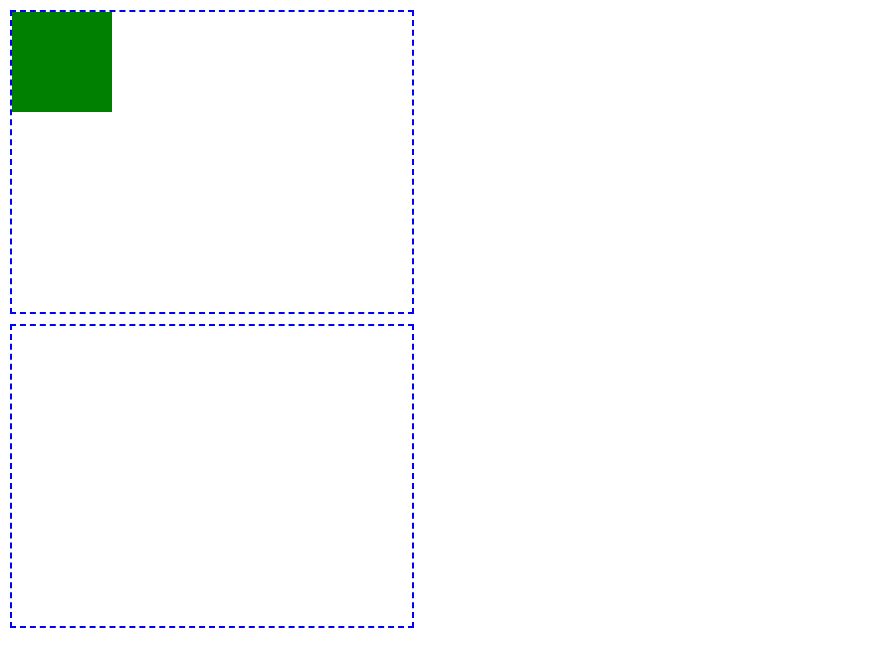
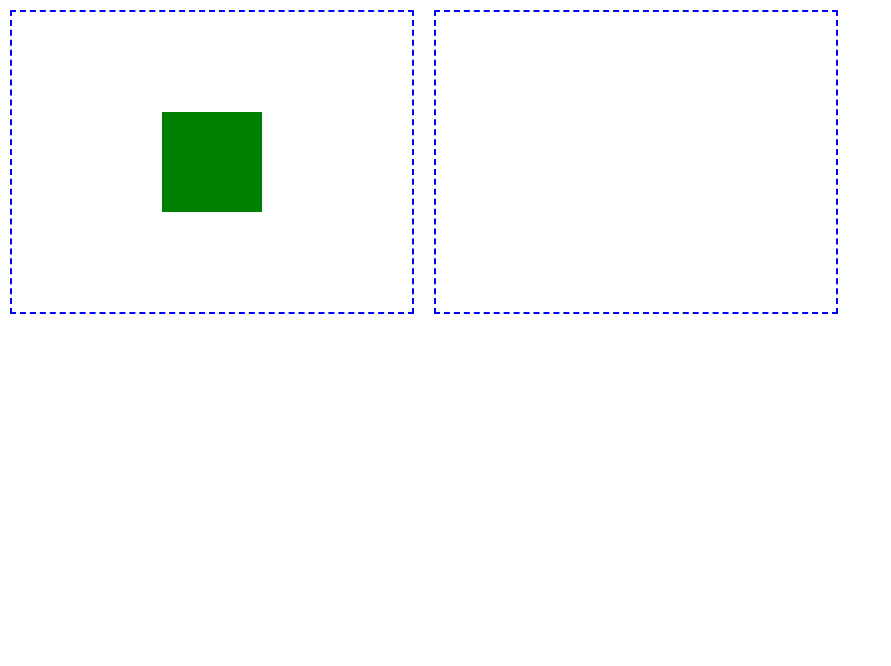
Before and after one commit to its-all-waves/drag-n-drop-html-nodes-from-bank-of-draggables, a plain HTML site: page index.html in a window 1280 px wide. Shown: the whole page, without its empty margins (0-891 px from the left). Drawn offline with Linux system fonts and the light colour scheme.

Commit message:
works - body flex or grid. scoot remEvtLstnrs

```diff
--- a/script.js
+++ b/script.js
@@ -47,8 +47,6 @@ function pointerUp(e) {
 	const draggable = e.target
 	draggable.classList.remove('holding')
 	draggable.style.position = ''
-	draggable.removeEventListener('pointermove', pointerMove)
-	draggable.removeEventListener('pointerup', pointerUp)
 
 	// determine where we are so we can drop the item there, if appropriate...
 	// 'hide' the draggable from 'view' so we can at what's under it, get what's under, then 'unhide the draggable
@@ -60,10 +58,12 @@ function pointerUp(e) {
 	if (
 		dropZone.classList.contains('receiver') ||
 		dropZone.classList.contains('origin')
-	) {
-		dropZone.appendChild(draggable);
-	}
+		) {
+			dropZone.appendChild(draggable);
+		}
 
+	draggable.removeEventListener('pointermove', pointerMove)
+	draggable.removeEventListener('pointerup', pointerUp)
 }
 
 
--- a/style.css
+++ b/style.css
@@ -1,4 +1,5 @@
 body {
+	display: flex;
 	box-sizing: border-box;
 	margin: 0;
 	padding: 0;
@@ -10,6 +11,10 @@ body {
 	height: 300px;
 	width: 400px;
 	margin: 10px;
+
+	display: grid;
+	align-items: center;
+	justify-content: space-around;
 
 	/* Disallowed space inside divs from being selected when trying to drag something inside */
 	-webkit-user-select: none;
```
